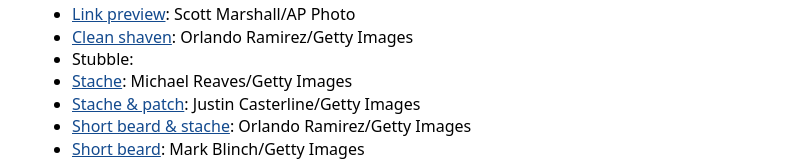
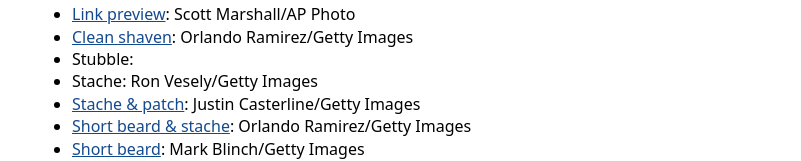
Before and after one commit to ruhee/stachecast, a React (Vite) app: page /credits in a window 1280 px wide. Shown: the part 407-568 px from the top of the page, without its empty margins (224-1025 px from the left). Built offline with nearby package versions, Linux system fonts and the light colour scheme.

Commit message:
Reinstate credits from main I think

```diff
--- a/src/components/Credits.tsx
+++ b/src/components/Credits.tsx
@@ -39,12 +39,7 @@ export const Credits = () => (
         : Orlando Ramirez/Getty Images
       </li>
       <li>Stubble:</li>
-      <li>
-        <a href="https://www.sandiegouniontribune.com/wp-content/uploads/2025/09/SUT-L-dylan-cease-09302025.jpg">
-          Stache
-        </a>
-        : Michael Reaves/Getty Images
-      </li>
+      <li>Stache: Ron Vesely/Getty Images</li>
       <li>
         <a href="https://www.gettyimages.ca/detail/news-photo/dylan-cease-of-the-toronto-blue-jays-looks-on-during-the-news-photo/2269709204?adppopup=true">
           Stache & patch
```
